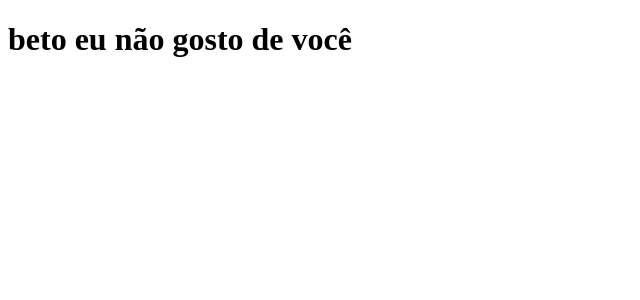
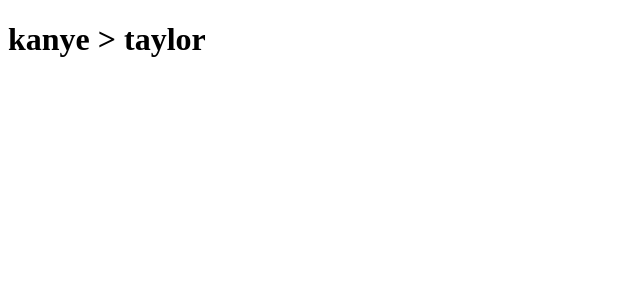
Before and after one commit to dioglima/clone-tabnews, a Next.js app: page / in a window 1280 px wide. Shown: the top 300 px of the page, without its empty margins (0-640 px from the left). Built offline with nearby package versions, Linux system fonts and the light colour scheme.

Commit message:
testando

```diff
--- a/pages/index.js
+++ b/pages/index.js
@@ -1,5 +1,5 @@
 function Home() {
-  return <h1>beto eu não gosto de você</h1>;
+  return <h1>kanye {">"} taylor</h1>;
 }
 
 export default Home;
```
